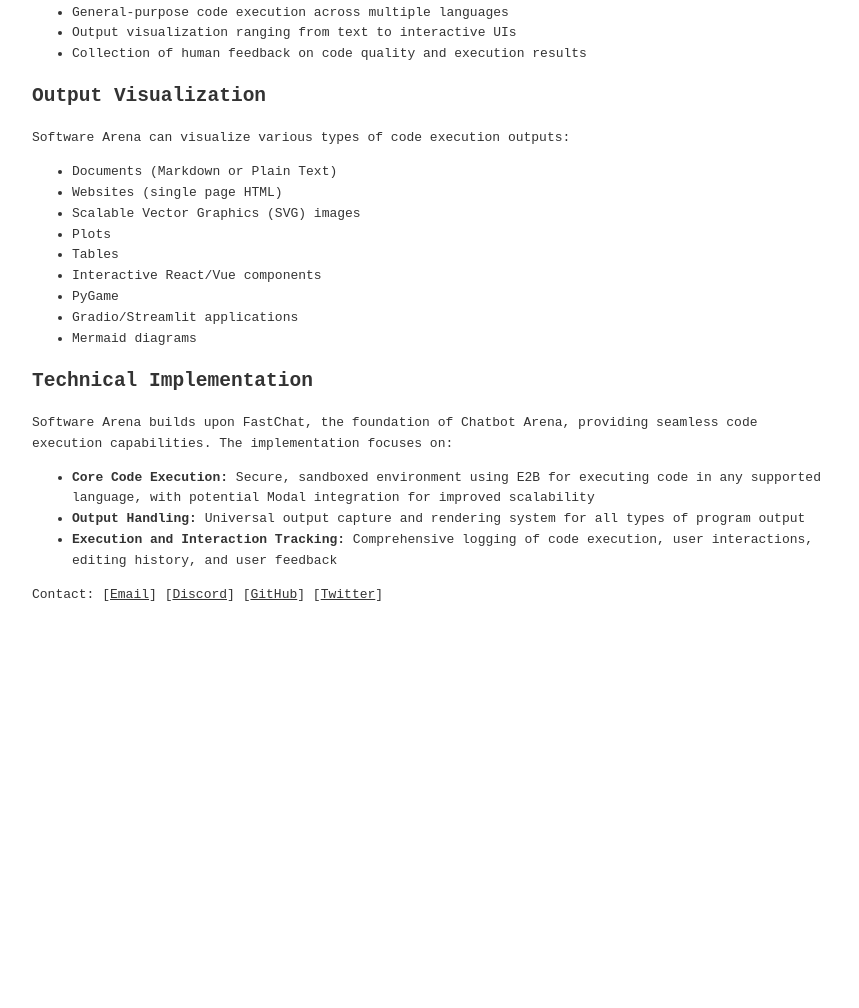
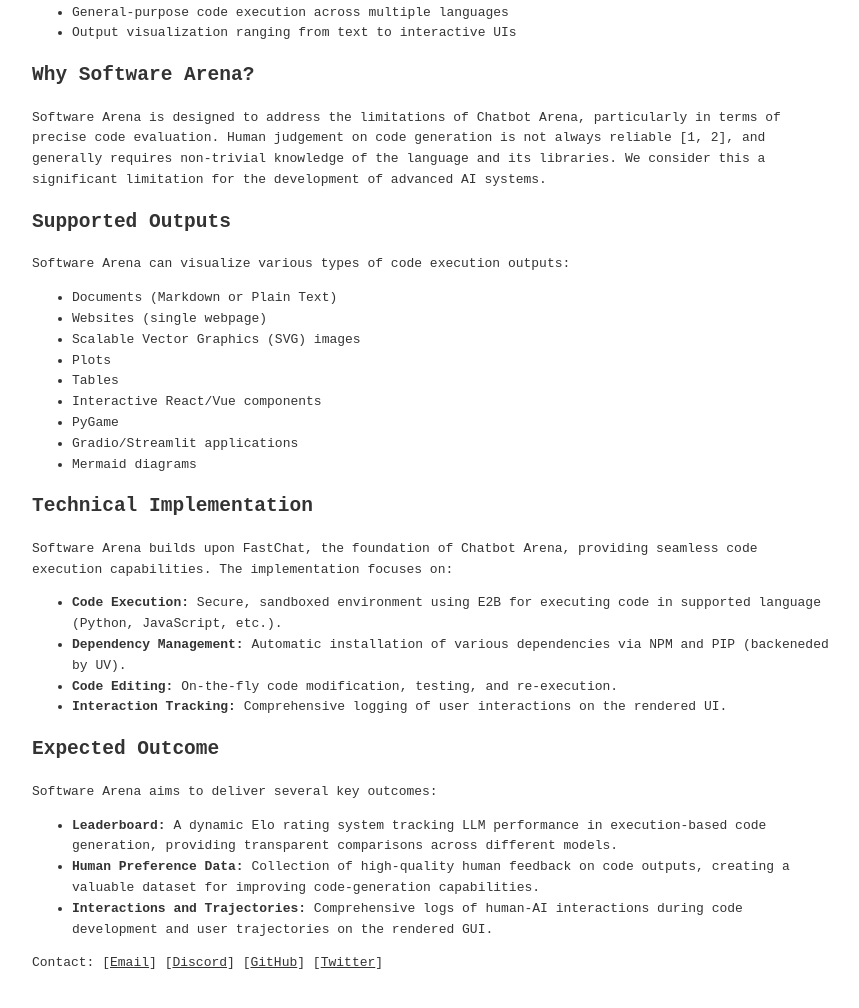
Before and after one commit to BigComputer-Project/bigcomputer-project.github.io, a plain HTML site: page software-arena.html in a window 1280 px wide. Shown: the part 310-1318 px from the top of the page, without its empty margins (208-1067 px from the left). Before the commit the page ends 955 px from the top, so only its background shows below. Drawn offline with Linux system fonts and the light colour scheme.

Commit message:
update arena blog

```diff
--- a/software-arena.html
+++ b/software-arena.html
@@ -28,14 +28,20 @@
         <ul>
             <li>General-purpose code execution across multiple languages</li>
             <li>Output visualization ranging from text to interactive UIs</li>
-            <li>Collection of human feedback on code quality and execution results</li>
         </ul>
 
-        <h2>Output Visualization</h2>
+        <h2>Why Software Arena?</h2>
+        <p>
+            Software Arena is designed to address the limitations of Chatbot Arena, particularly in terms of precise code evaluation.
+            Human judgement on code generation is not always reliable [<a href="https://arxiv.org/abs/2402.11296">1</a>, <a href="https://arxiv.org/abs/2410.03837">2</a>], and generally requires non-trivial knowledge of the language and its libraries.
+            We consider this a significant limitation for the development of advanced AI systems.
+        </p>
+
+        <h2>Supported Outputs</h2>
         <p>Software Arena can visualize various types of code execution outputs:</p>
         <ul>
             <li>Documents (Markdown or Plain Text)</li>
-            <li>Websites (single page HTML)</li>
+            <li>Websites (single webpage)</li>
             <li>Scalable Vector Graphics (SVG) images</li>
             <li>Plots</li>
             <li>Tables</li>
@@ -50,10 +56,22 @@
             Software Arena builds upon FastChat, the foundation of Chatbot Arena, providing seamless code execution capabilities. The implementation focuses on:
         </p>
         <ul>
-            <li><strong>Core Code Execution:</strong> Secure, sandboxed environment using E2B for executing code in any supported language, with potential Modal integration for improved scalability</li>
-            <li><strong>Output Handling:</strong> Universal output capture and rendering system for all types of program output</li>
-            <li><strong>Execution and Interaction Tracking:</strong> Comprehensive logging of code execution, user interactions, editing history, and user feedback</li>
+            <li><strong>Code Execution:</strong> Secure, sandboxed environment using E2B for executing code in supported language (Python, JavaScript, etc.).</li>
+            <li><strong>Dependency Management:</strong> Automatic installation of various dependencies via NPM and PIP (backeneded by UV).</li>
+            <li><strong>Code Editing:</strong> On-the-fly code modification, testing, and re-execution.</li>
+            <li><strong>Interaction Tracking:</strong> Comprehensive logging of user interactions on the rendered UI.</li>
         </ul>
+
+        <h2>Expected Outcome</h2>
+        <p>
+            Software Arena aims to deliver several key outcomes:
+        </p>
+        <ul>
+            <li><strong>Leaderboard:</strong> A dynamic Elo rating system tracking LLM performance in execution-based code generation, providing transparent comparisons across different models.</li>
+            <li><strong>Human Preference Data:</strong> Collection of high-quality human feedback on code outputs, creating a valuable dataset for improving code-generation capabilities.</li>
+            <li><strong>Interactions and Trajectories:</strong> Comprehensive logs of human-AI interactions during code development and user trajectories on the rendered GUI.</li>
+        </ul>
+
 
         <footer>
             Contact:
```
